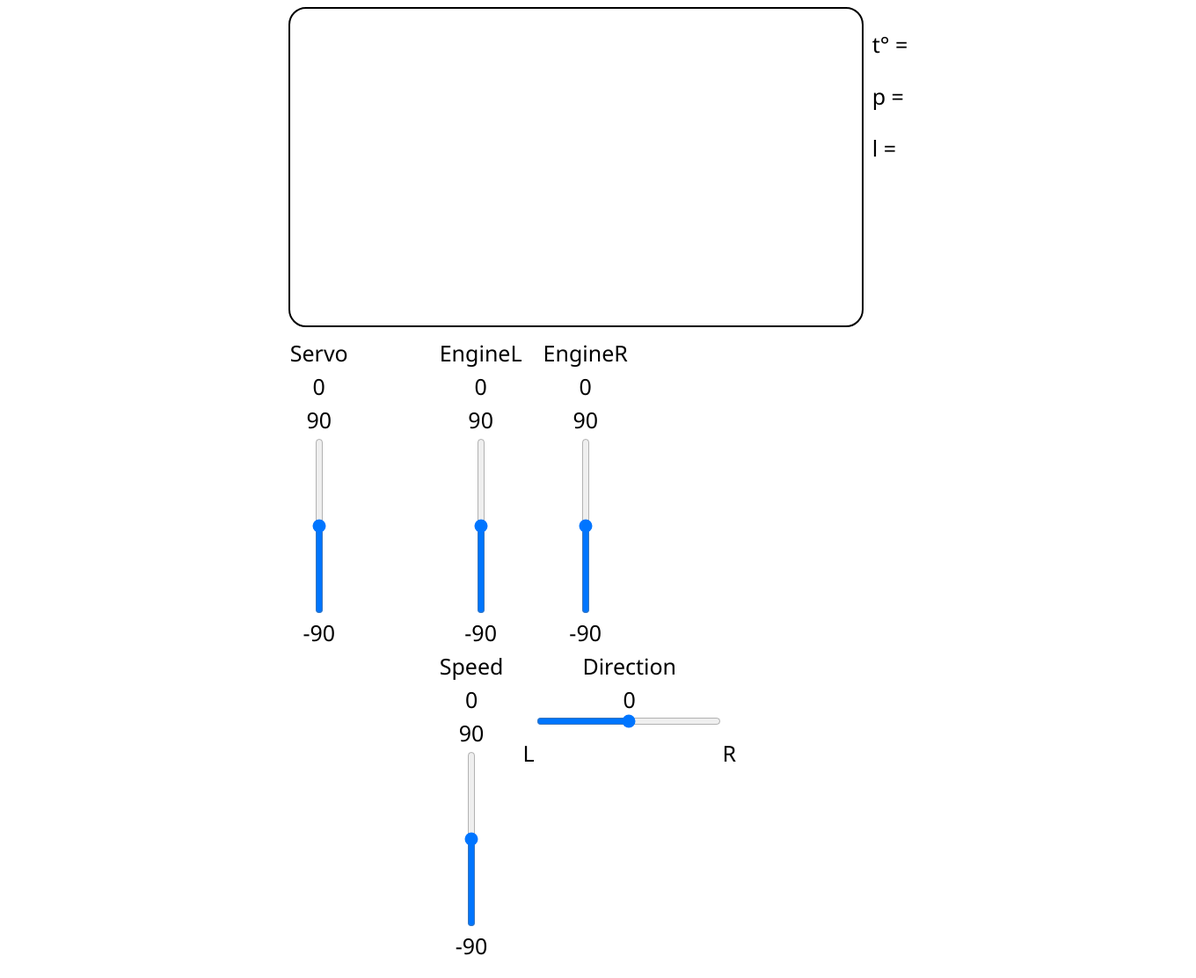
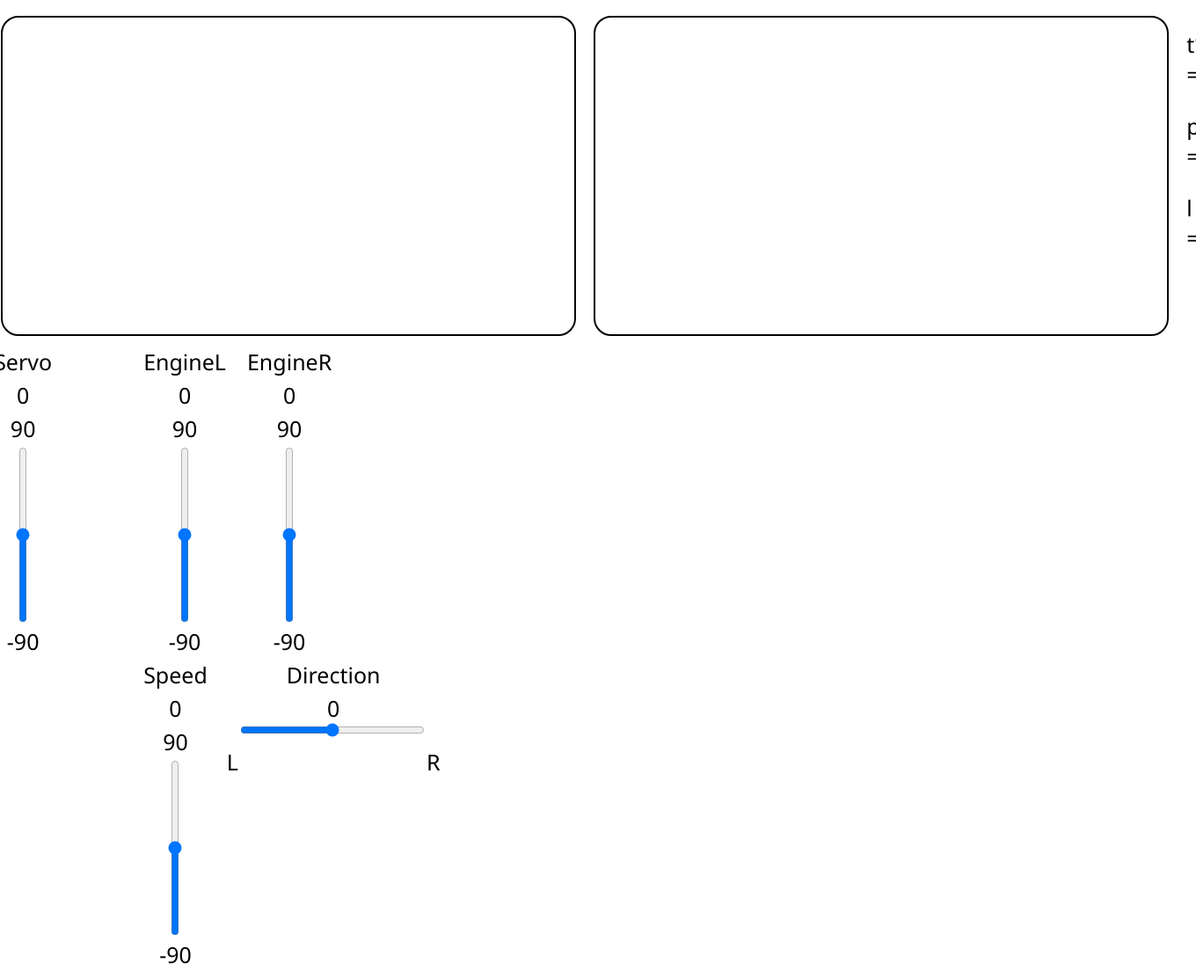
Before and after one commit to vasuy4/FlaskDron, a Flask app: page / in a window 1360 px wide; the page is wider, and only the part inside the window is pictured. Shown: that part at 88% size. Before the commit the page ends 1086 px from the top of that part, so only its background shows below. Run offline with Flask 3, Linux system fonts and the light colour scheme.

Commit message:
add second monitor

```diff
--- a/static/css/style.css
+++ b/static/css/style.css
@@ -30,7 +30,7 @@ button {
 }
 
 .monitor {
-    margin-bottom: 10px;
+    margin: 10px;
     width: 650px;
     height: 360px;
     border: 2px solid black;
@@ -39,6 +39,10 @@ button {
     justify-content: center;
     align-items: center;
     overflow: hidden; /* Добавляем, чтобы GIF не выходил за пределы блока */
+}
+
+.monitors {
+    display: flex;
 }
 
 .monitor img {
--- a/templates/index.html
+++ b/templates/index.html
@@ -13,11 +13,14 @@
   <body>
     <div class="controlPanel">
       <div class="control">
-
-        <div class="monitor">
-<!--            <img src="{{ url_for('static', filename='images/dron.gif') }}" alt="dron">-->
+        <div class="monitors">
+          <div class="monitor">
+  <!--            <img src="{{ url_for('static', filename='images/dron.gif') }}" alt="dron"> Видео-->
+          </div>
+          <div class="monitor">
+            <!--            <img src="{{ url_for('static', filename='images/dron.gif') }}" alt="dron"> Положение дрона-->
+          </div>
         </div>
-
         <div class="controlChild">
 
           <div class="control_servo_engine">
```
